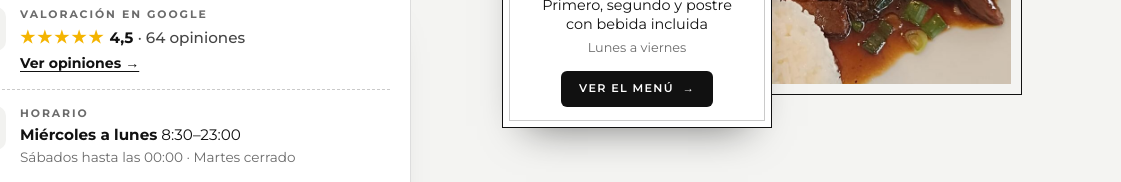
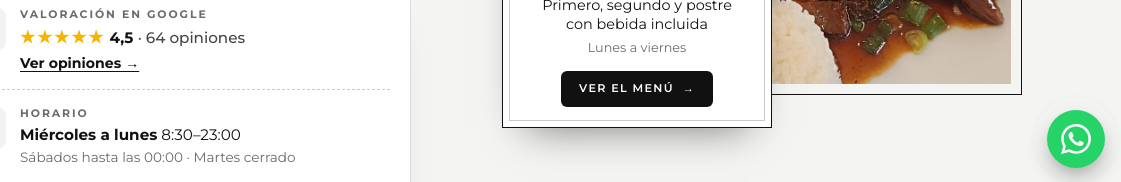
Before and after one commit to lacespaindev-ux/restaurante-los-angeles, a plain HTML site: page index.html in a window 1280 px wide. Shown: the part 614-796 px from the top of the page, 159-1280 px from the left. Drawn offline with Linux system fonts and the light colour scheme.

Commit message:
Botón flotante de WhatsApp

```diff
--- a/index.html
+++ b/index.html
@@ -400,6 +400,12 @@
     .mf-btn{grid-column:3;grid-row:1/3;padding:9px 12px;font-size:.64rem}
     .mf-btn em{display:none}
   }
+
+  .wa-flot{position:fixed;right:16px;bottom:18px;z-index:60;width:58px;height:58px;border-radius:50%;background:#25d366;display:grid;place-items:center;box-shadow:0 10px 24px -6px rgba(0,0,0,.45);transition:transform .2s}
+  .wa-flot:hover{transform:scale(1.07)}
+  .wa-flot::after{content:"";position:absolute;inset:0;border-radius:50%;border:2px solid #25d366;animation:waPulso 2.4s ease-out infinite}
+  @keyframes waPulso{0%{transform:scale(1);opacity:.7}100%{transform:scale(1.55);opacity:0}}
+  @media(prefers-reduced-motion:reduce){.wa-flot::after{animation:none}}
 </style>
 </head>
 <body>
@@ -726,5 +732,6 @@
   } else { items.forEach(function(i){i.classList.add('ver')}); }
 })();
 </script>
+<a class="wa-flot" href="https://wa.me/34645104031?text=%C2%A1Hola!%20Quer%C3%ADa%20hacer%20una%20consulta%20sobre%20Los%20%C3%81ngeles%20%F0%9F%98%8A" target="_blank" rel="noopener" aria-label="Escríbenos por WhatsApp"><svg viewBox="0 0 24 24" width="30" height="30" aria-hidden="true" fill="#fff"><path d="M17.472 14.382c-.297-.149-1.758-.867-2.03-.967-.273-.099-.471-.148-.67.15-.197.297-.767.966-.94 1.164-.173.199-.347.223-.644.075-.297-.15-1.255-.463-2.39-1.475-.883-.788-1.48-1.761-1.653-2.059-.173-.297-.018-.458.13-.606.134-.133.298-.347.446-.52.149-.174.198-.298.298-.497.099-.198.05-.371-.025-.52-.075-.149-.669-1.612-.916-2.207-.242-.579-.487-.5-.669-.51-.173-.008-.371-.01-.57-.01-.198 0-.52.074-.792.372-.272.297-1.04 1.016-1.04 2.479 0 1.462 1.065 2.875 1.213 3.074.149.198 2.096 3.2 5.077 4.487.709.306 1.262.489 1.694.625.712.227 1.36.195 1.871.118.571-.085 1.758-.719 2.006-1.413.248-.694.248-1.289.173-1.413-.074-.124-.272-.198-.57-.347m-5.421 7.403h-.004a9.87 9.87 0 01-5.031-1.378l-.361-.214-3.741.982.998-3.648-.235-.374a9.86 9.86 0 01-1.51-5.26c.001-5.45 4.436-9.884 9.888-9.884 2.64 0 5.122 1.03 6.988 2.898a9.825 9.825 0 012.893 6.994c-.003 5.45-4.437 9.884-9.885 9.884m8.413-18.297A11.815 11.815 0 0012.05 0C5.495 0 .16 5.335.157 11.892c0 2.096.547 4.142 1.588 5.945L.057 24l6.305-1.654a11.882 11.882 0 005.683 1.448h.005c6.554 0 11.89-5.335 11.893-11.893a11.821 11.821 0 00-3.48-8.413z"/></svg></a>
 </body>
 </html>
```
